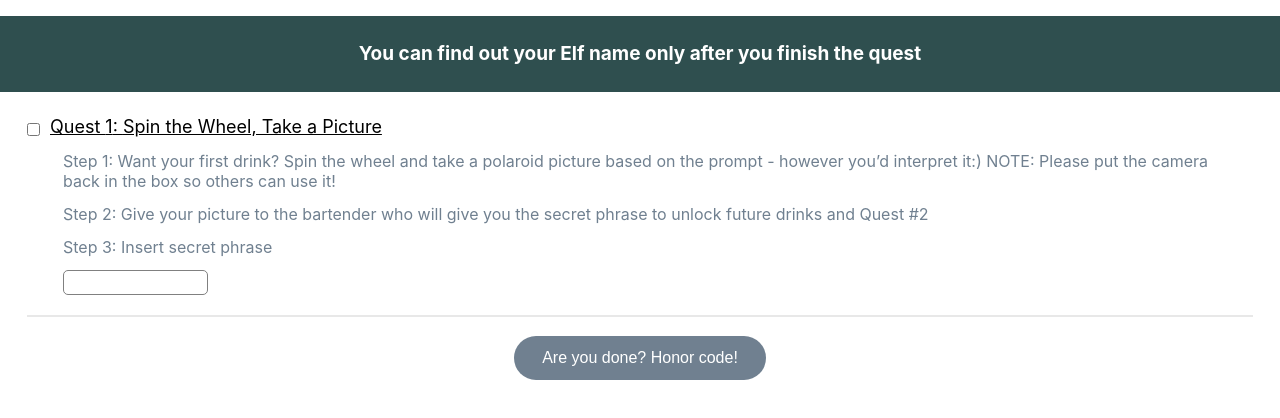
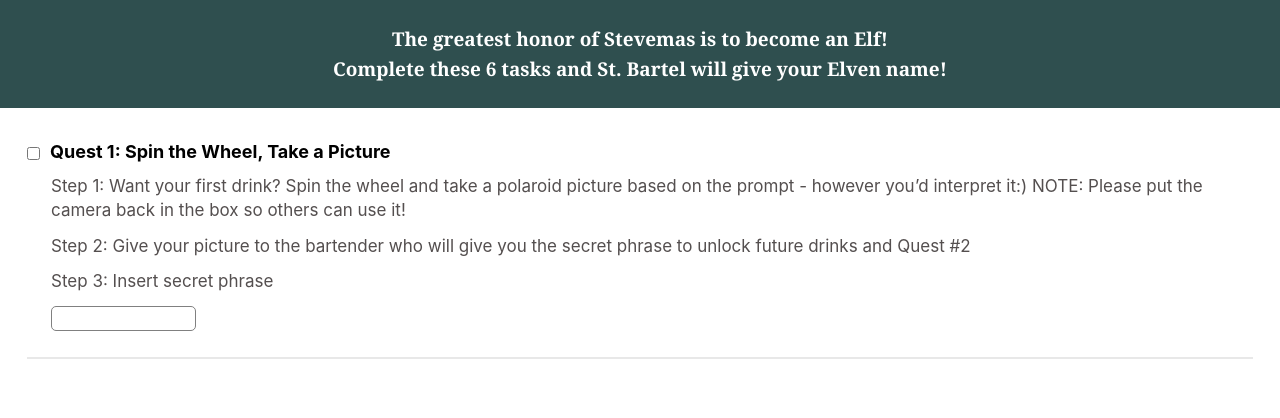
Before and after one commit to ld0420/stevemas, a Next.js app: page /quest in a window 1280 px wide. Shown: the top 418 px of the page. Built offline with nearby package versions, Linux system fonts and the light colour scheme.

Commit message:
commetns

```diff
--- a/components/questItem.jsx
+++ b/components/questItem.jsx
@@ -2,34 +2,36 @@ import React, { useState } from "react";
 import { useEffect } from "react";
 import styles from "../styles/Home.module.css";
 
-export const QuestItem = ({
-  quest,
-  ind,
-  quest1IsDone,
-  setQuest1IsDone,
-  quest3IsDone,
-  setQuest3IsDone
-}) => {
+export const QuestItem = ({ quest, ind, setQuestIsDone }) => {
   const [isChecked, setIsChecked] = useState(false);
   const [secretPhrase, setSecretPhrase] = useState("");
   const [playaName, setPlayaName] = useState("");
 
+  const handleQuestSubmit = () => {
+    setIsChecked(!isChecked);
+  };
+
   useEffect(() => {
-    if (secretPhrase.toLowerCase() === "shakira") {
-      setQuest1IsDone(true);
+    if (ind === 1 && secretPhrase.toLowerCase() === "shakira" && isChecked) {
+      setQuestIsDone(isChecked);
+    } else if (
+      ind === 3 &&
+      playaName.toLocaleLowerCase() === "sunshine" &&
+      isChecked
+    ) {
+      setQuestIsDone(isChecked);
+    } else if (ind !== 1 && ind !== 3 && isChecked) {
+      setQuestIsDone(isChecked);
     }
-
-    if (playaName.toLocaleLowerCase() === "sunshine") {
-      setQuest3IsDone(true);
-    }
-  }, [playaName, secretPhrase, setQuest1IsDone, setQuest3IsDone]);
+  }, [isChecked, secretPhrase, playaName, ind, setQuestIsDone]);
   return (
     <div className={styles.questItem}>
       <input
         className={styles.checkbox}
         type="checkbox"
+        value={isChecked}
         checked={isChecked}
-        onClick={() => setIsChecked(!isChecked)}
+        onClick={handleQuestSubmit}
       />
       <span className={styles.questLabel}>
         Quest {ind}: {quest.name}
--- a/pages/elfName.jsx
+++ b/pages/elfName.jsx
@@ -22,10 +22,12 @@ const ElfName = () => {
 
   return (
     <div className={styles.elfNameContainer}>
+      <hr className={styles.divider} />
       <div className={styles.loading}>And your Elf name is...</div>
       {!isLoading && (
         <div className={styles.elfName}>{elfName.toUpperCase()}</div>
       )}
+      <hr className={styles.divider} />
     </div>
   );
 };
--- a/pages/quest.jsx
+++ b/pages/quest.jsx
@@ -1,7 +1,6 @@
 import React, { useState } from "react";
 import styles from "../styles/Home.module.css";
 import { QuestItem } from "../components/questItem";
-import { namesList } from "../components/names";
 import { useRouter } from "next/router";
 
 const Quest = () => {
@@ -43,6 +42,8 @@ const Quest = () => {
         // eslint-disable-next-line react/jsx-key
         <a
           className={styles.link}
+          target="_blank"
+          rel="noreferrer noopener"
           href="https://photos.app.goo.gl/zyhFKj5cpicbWDYa9"
         >
           Upload pictures here
@@ -50,109 +51,81 @@ const Quest = () => {
       ]
     }
   ]);
-  const [completed, setCompleted] = useState(false);
-  const [elfName, setElfName] = useState("");
-  const [isLoading, setIsLoading] = useState(true);
   const [quest1IsDone, setQuest1IsDone] = useState(false);
+  const [quest2IsDone, setQuest2IsDone] = useState(false);
   const [quest3IsDone, setQuest3IsDone] = useState(false);
+  const [quest4IsDone, setQuest4IsDone] = useState(false);
+  const [quest5IsDone, setQuest5IsDone] = useState(false);
+  const [quest6IsDone, setQuest6IsDone] = useState(false);
   const router = useRouter();
 
   const handleClick = () => {
     router.push("/elfName");
-    // const indOne = Math.floor(Math.random() * 88);
-    // const indTwo = Math.floor(Math.random() * 88);
-
-    // while (indOne === indTwo) {
-    //   indTwo = Math.floor(Math.random() * 88);
-    // }
-
-    // setElfName(namesList[indOne] + " " + namesList[indTwo]);
-    // setTimeout(() => {
-    //   setIsLoading(false);
-    // }, 1000);
-    // setCompleted(true);
   };
+  console.log("lara quest 1 is done", quest1IsDone);
+  console.log("lara quest 2 is done", quest2IsDone);
+  console.log("lara quest 3 is done", quest3IsDone);
 
   return (
     <div>
       <div>
         <h2 className={styles.questHeader}>
-          You can find out your Elf name only after you finish the quest
+          The greatest honor of Stevemas is to become an Elf!
+          <br />
+          Complete these 6 tasks and St. Bartel will give your Elven name!
         </h2>
 
         <div className={styles.questQuestions}>
           <QuestItem
             quest={questList[0]}
             ind={1}
-            quest1IsDone={quest1IsDone}
-            setQuest1IsDone={setQuest1IsDone}
-            quest3IsDone={quest3IsDone}
-            setQuest3IsDone={setQuest3IsDone}
+            setQuestIsDone={setQuest1IsDone}
           />
           {quest1IsDone && (
             <QuestItem
               quest={questList[1]}
               ind={2}
-              quest1IsDone={quest1IsDone}
-              setQuest1IsDone={setQuest1IsDone}
-              quest3IsDone={quest3IsDone}
-              setQuest3IsDone={setQuest3IsDone}
+              setQuestIsDone={setQuest2IsDone}
             />
           )}
-          {quest1IsDone && (
+          {quest2IsDone && (
             <QuestItem
               quest={questList[2]}
               ind={3}
-              quest1IsDone={quest1IsDone}
-              setQuest1IsDone={setQuest1IsDone}
-              quest3IsDone={quest3IsDone}
-              setQuest3IsDone={setQuest3IsDone}
+              setQuestIsDone={setQuest3IsDone}
             />
           )}
           {quest3IsDone && (
             <QuestItem
               quest={questList[3]}
               ind={4}
-              quest1IsDone={quest1IsDone}
-              setQuest1IsDone={setQuest1IsDone}
-              quest3IsDone={quest3IsDone}
-              setQuest3IsDone={setQuest3IsDone}
+              setQuestIsDone={setQuest4IsDone}
             />
           )}
-          {quest3IsDone && (
+          {quest4IsDone && (
             <QuestItem
               quest={questList[4]}
               ind={5}
-              quest1IsDone={quest1IsDone}
-              setQuest1IsDone={setQuest1IsDone}
-              quest3IsDone={quest3IsDone}
-              setQuest3IsDone={setQuest3IsDone}
+              setQuestIsDone={setQuest5IsDone}
             />
           )}
-          {quest3IsDone && (
+          {quest5IsDone && (
             <QuestItem
               quest={questList[5]}
               ind={6}
-              quest1IsDone={quest1IsDone}
-              setQuest1IsDone={setQuest1IsDone}
-              quest3IsDone={quest3IsDone}
-              setQuest3IsDone={setQuest3IsDone}
+              setQuestIsDone={setQuest6IsDone}
             />
           )}
         </div>
 
-        <div className={styles.questBtnContainer}>
-          <button className={styles.questSubmitBtn} onClick={handleClick}>
-            Are you done? Honor code!
-          </button>
-        </div>
+        {quest6IsDone && (
+          <div className={styles.questBtnContainer}>
+            <button className={styles.questSubmitBtn} onClick={handleClick}>
+              Are you done? Honor code!
+            </button>
+          </div>
+        )}
       </div>
-      {/* {completed && (
-        <div className={styles.elfNameContainer}>
-          <div className={styles.loading}>Your Elf name is:</div>
-          {!isLoading && <div className={styles.elfName}>{elfName}</div>}
-        </div>
-      )} */}
     </div>
   );
 };
--- a/styles/Home.module.css
+++ b/styles/Home.module.css
@@ -1,14 +1,13 @@
 .main {
   min-height: 100vh;
   flex: 1;
-  padding: 5rem 0;
+  padding: 8rem 0;
   display: flex;
   flex-direction: column;
   align-items: center;
   background: url("./images/Happy Stevemas Banner.png");
-  background-size: contain;
+  background-size: cover;
   background-position: top;
-  background: cover;
 }
 
 .createContainer {
@@ -16,10 +15,6 @@
   display: flex;
   flex-direction: column;
   justify-content: center;
-  /* background: url("./images/Happy Stevemas Banner.png");
-  background-size: contain;
-  background-position: top;
-  background: cover; */
 }
 
 .createForm {
@@ -71,6 +66,7 @@
   justify-content: center;
   flex-wrap: wrap;
   max-width: 800px;
+  margin-top: 2rem;
 }
 
 .card {
@@ -185,10 +181,14 @@
 .questHeader {
   text-align: center;
   font-size: 19px;
-  line-height: 28px;
+  line-height: 30px;
   background-color: darkslategray;
   color: white;
   padding: 24px;
+  margin-top: 0;
+  margin-bottom: 24px;
+  font-family: Domaine-Text-Medium, ui-serif, Georgia, Cambria, Times New Roman,
+    Times, serif;
 }
 
 .questQuestions {
@@ -206,28 +206,27 @@
 
 .questLabel {
   margin-left: 10px;
-  text-decoration: underline;
   font-size: 18px;
+  font-weight: bold;
 }
 
 .stepsList {
   margin-top: 3px;
-  margin-bottom: 20px;
+  margin-bottom: 26px;
   list-style-type: none;
   padding-left: 24px;
 }
 
 .step {
-  line-height: 1.3em;
+  line-height: 1.4em;
   margin-top: 3px;
-  margin-left: 12px;
   margin-right: 8px;
   margin-bottom: 12px;
-  color: slategray;
+  font-size: 17px;
+  color: #544f4f;
 }
 
 .phraseInput {
-  margin-left: 12px;
   width: 145px;
   height: 25px;
   border: 1px solid gray;
```
Also changed, not shown: pages/index.js (+1 -17 lines).
